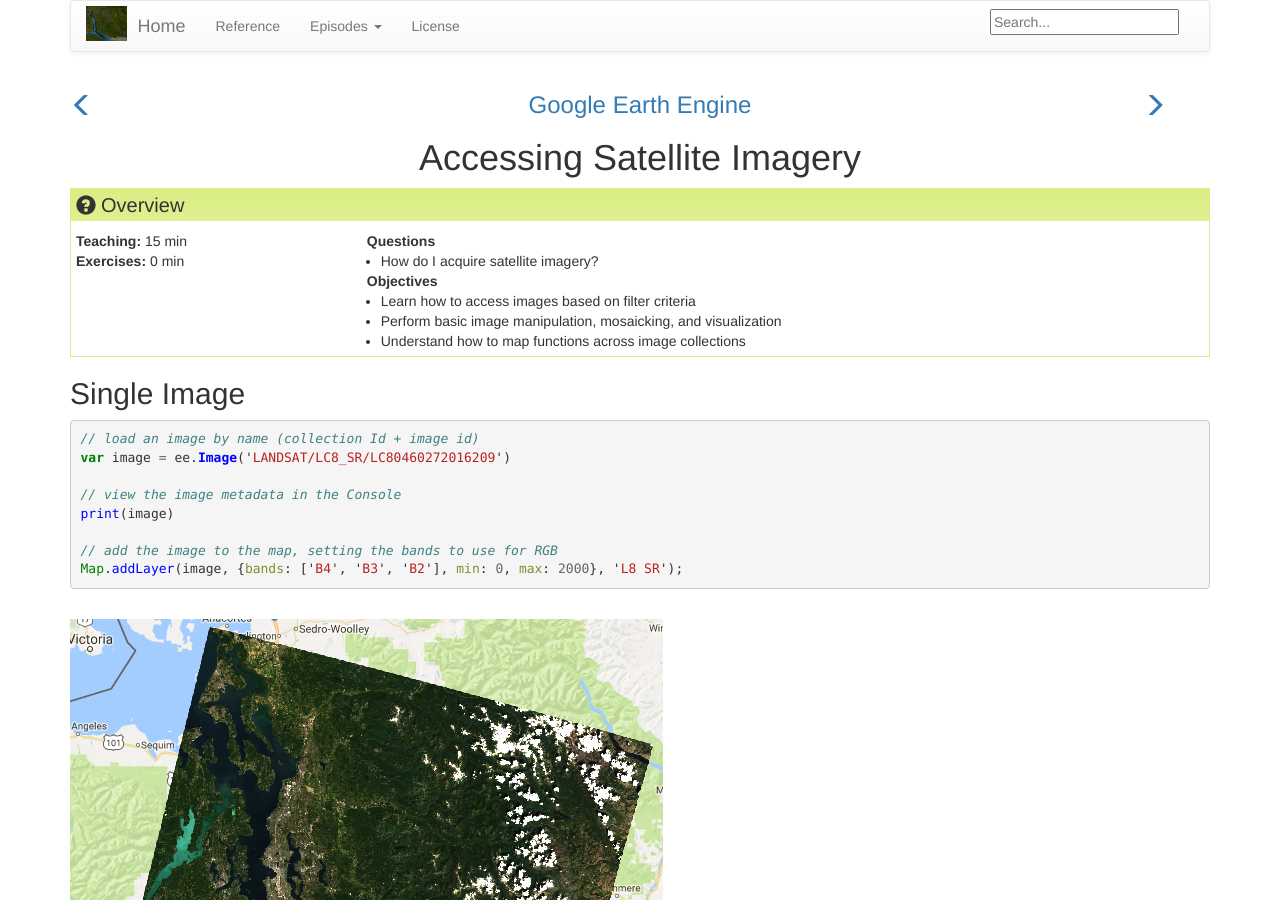
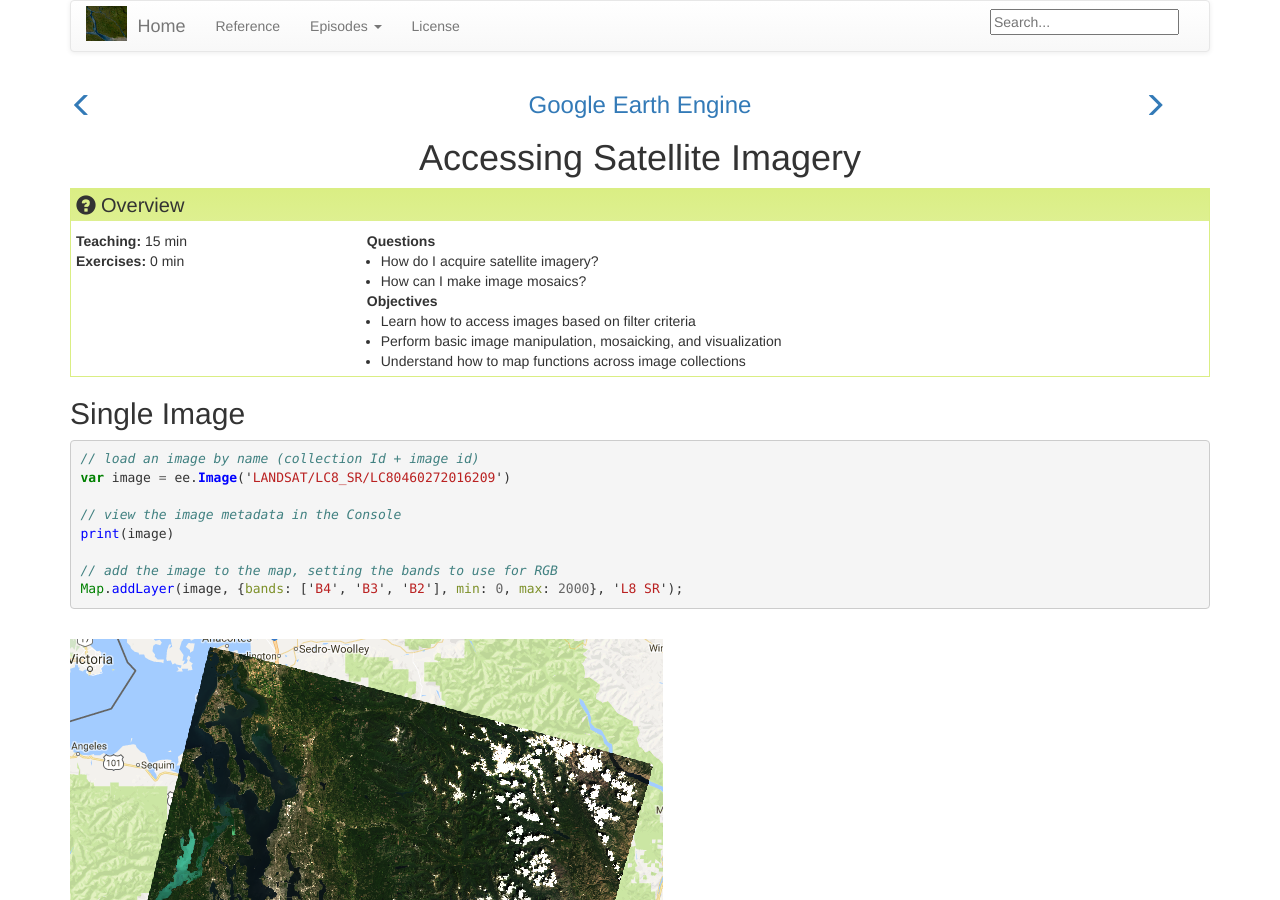
Before and after one commit to geohackweek/GoogleEarthEngine, a Jekyll site: the page built from _episodes/03-load-imagery.md, in a window 1280 px wide and 900 px high. Built offline with Jekyll 4.4.1, drawn with Linux system fonts in a browser that asks for light colours.

Commit message:
added new ?

```diff
--- a/_episodes/03-load-imagery.md
+++ b/_episodes/03-load-imagery.md
@@ -3,7 +3,8 @@ title: "Accessing Satellite Imagery"
 teaching: 15
 exercises: 0
 questions:
-- "How do I acquire satellite imagery?"
+- How do I acquire satellite imagery?
+- How can I make image mosaics?
 objectives:
 - Learn how to access images based on filter criteria
 - Perform basic image manipulation, mosaicking, and visualization
```
